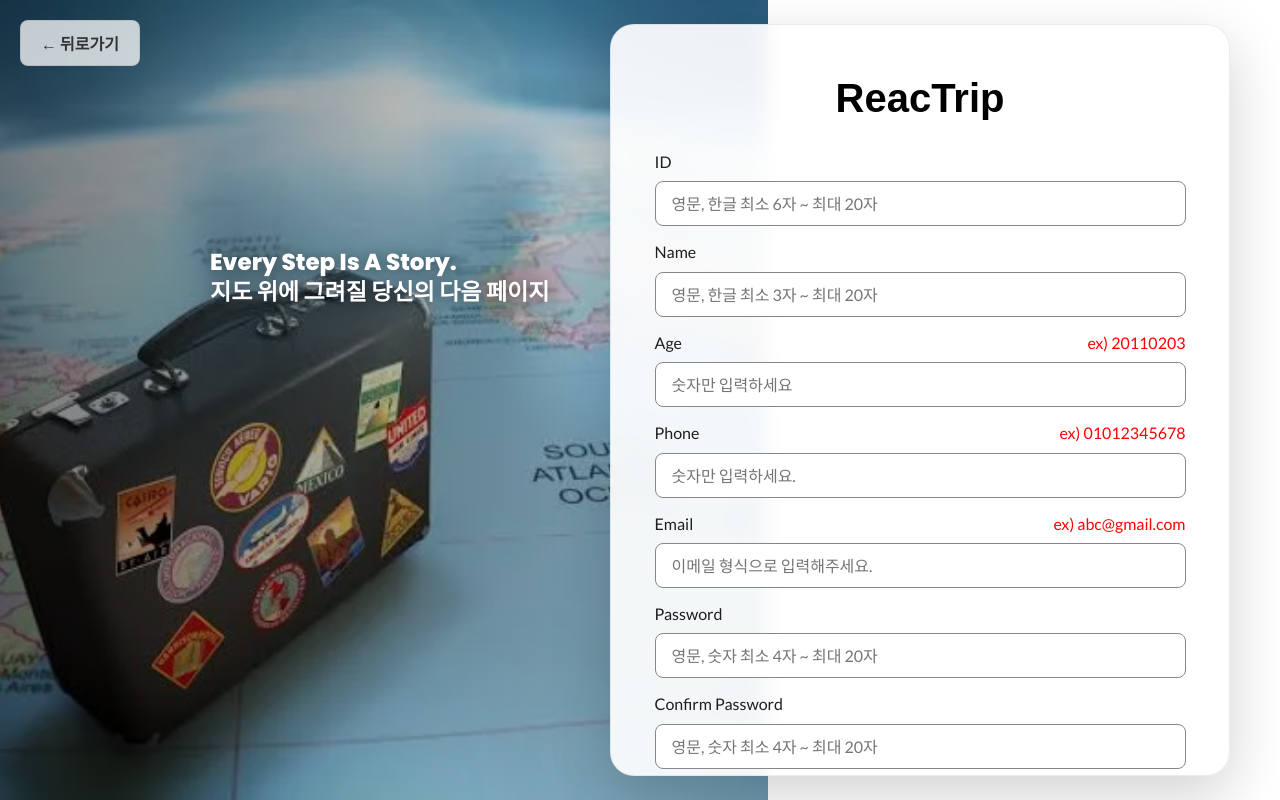
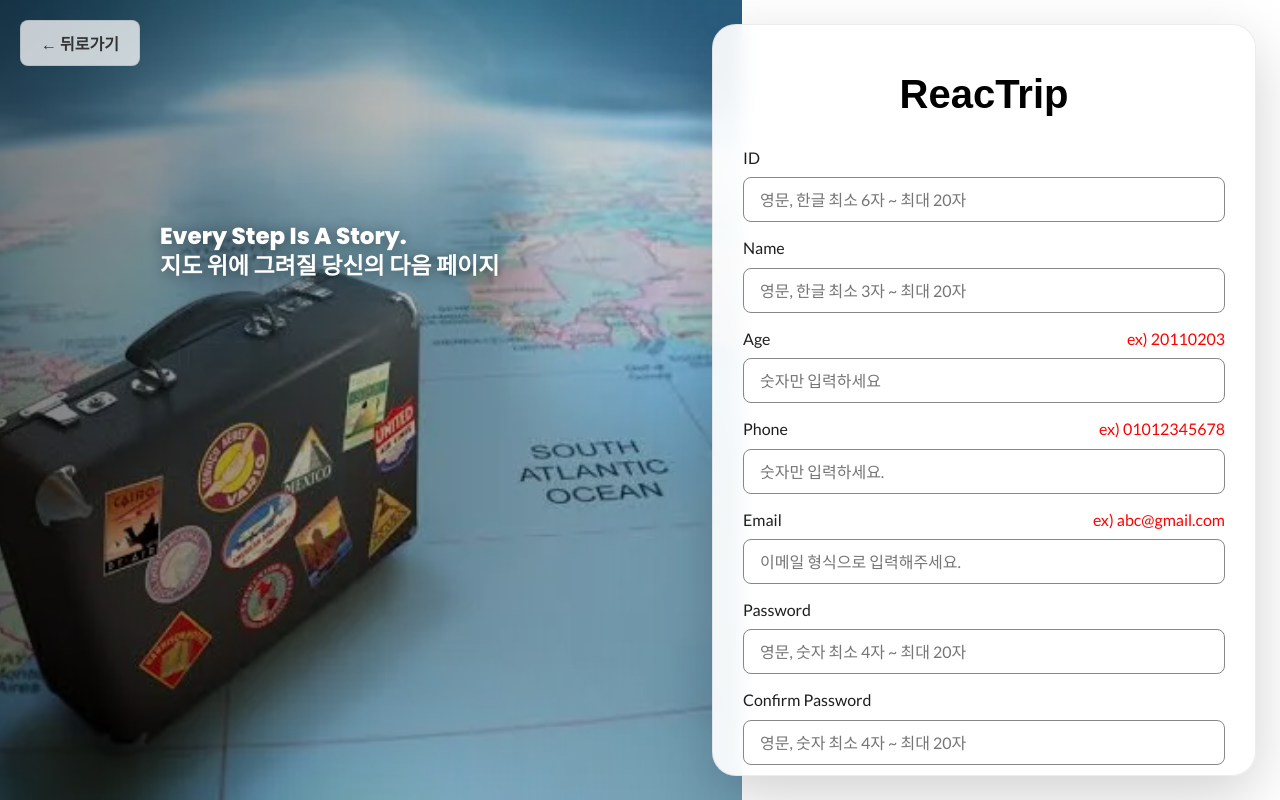
Before and after one commit to kanghyunseong/reactrip_react, a React (Vite) app: page /signup in a window 1280 px wide. Built offline with nearby package versions, Linux system fonts and the light colour scheme; a web font is replaced by a local one.

Commit message:
feat:관리자 일기 관리 목록 조회

```diff
--- a/src/components/login/LoginPage.styles.js
+++ b/src/components/login/LoginPage.styles.js
@@ -34,22 +34,41 @@ export const BackgroundImageContainer = styled.div`
     pointer-events: none;
   }
 
+  @media (max-width: 1600px) {
+    width: 62%;
+    max-width: 62%;
+  }
+
   @media (max-width: 1400px) {
-    width: 60%;
-    max-width: 60%;
-    height: 100%;
+    width: 58%;
+    max-width: 58%;
+  }
+
+  @media (max-width: 1200px) {
+    width: 52%;
+    max-width: 52%;
   }
 
   @media (max-width: 1024px) {
-    width: 55%;
-    max-width: 55%;
-    height: 100%;
+    width: 50%;
+    max-width: 50%;
+  }
+
+  @media (max-width: 900px) {
+    width: 45%;
+    max-width: 45%;
   }
 
   @media (max-width: 768px) {
     width: 100%;
     max-width: 100%;
-    height: 44vh;
+    height: 40vh;
+    min-height: 280px;
+  }
+
+  @media (max-width: 480px) {
+    height: 35vh;
+    min-height: 240px;
   }
 `;
 
@@ -71,14 +90,34 @@ export const LeftTextContainer = styled.div`
   top: 15.625rem;
   z-index: 2;
 
+  @media (max-width: 1400px) {
+    left: 10rem;
+    top: 14rem;
+  }
+
+  @media (max-width: 1200px) {
+    left: 7.5rem;
+    top: 13rem;
+  }
+
   @media (max-width: 1024px) {
-    left: 9.375rem;
-    top: 12.5rem;
+    left: 5rem;
+    top: 12rem;
+  }
+
+  @media (max-width: 900px) {
+    left: 3.5rem;
+    top: 11rem;
   }
 
   @media (max-width: 768px) {
     left: 1.25rem;
-    top: 9.375rem;
+    top: 8rem;
+  }
+
+  @media (max-width: 480px) {
+    left: 1rem;
+    top: 6rem;
   }
 `;
 
@@ -92,6 +131,21 @@ export const TitleText = styled.p`
   text-transform: capitalize;
   margin: 0 0 0.3125rem 0;
   text-shadow: 0 2px 14px rgba(0, 0, 0, 0.45);
+
+  @media (max-width: 1024px) {
+    font-size: 1.25rem;
+    line-height: 1.4rem;
+  }
+
+  @media (max-width: 768px) {
+    font-size: 1.125rem;
+    line-height: 1.3rem;
+  }
+
+  @media (max-width: 480px) {
+    font-size: 1rem;
+    line-height: 1.25rem;
+  }
 `;
 
 export const SubtitleText = styled.p`
@@ -103,6 +157,21 @@ export const SubtitleText = styled.p`
   text-transform: capitalize;
   margin: 0;
   text-shadow: 0 2px 14px rgba(0, 0, 0, 0.45);
+
+  @media (max-width: 1024px) {
+    font-size: 1.25rem;
+    line-height: 1.4rem;
+  }
+
+  @media (max-width: 768px) {
+    font-size: 1.125rem;
+    line-height: 1.3rem;
+  }
+
+  @media (max-width: 480px) {
+    font-size: 1rem;
+    line-height: 1.25rem;
+  }
 `;
 
 export const RightContainer = styled.div`
@@ -127,15 +196,37 @@ export const RightContainer = styled.div`
   overflow-y: auto;
   scrollbar-width: thin; /* Firefox */
 
+  @media (max-width: 1600px) {
+    width: 36rem;
+    max-width: calc(100vw - 11rem);
+    padding: 2.25rem 2rem;
+  }
+
   @media (max-width: 1400px) {
     right: 1.5rem;
+    width: 34rem;
     max-width: calc(100vw - 9.375rem);
+    padding: 2rem 1.875rem;
+  }
+
+  @media (max-width: 1200px) {
+    right: 1.25rem;
+    width: 32rem;
+    max-width: calc(100vw - 8rem);
+    padding: 2rem 1.75rem;
   }
 
   @media (max-width: 1024px) {
     right: 1.5rem;
     width: 31.25rem;
     max-width: calc(100vw - 9.375rem);
+    padding: 2rem 1.75rem;
+  }
+
+  @media (max-width: 900px) {
+    width: 28rem;
+    max-width: calc(100vw - 7rem);
+    padding: 1.875rem 1.5rem;
   }
 
   @media (max-width: 768px) {
@@ -151,6 +242,12 @@ export const RightContainer = styled.div`
     overflow: visible;
     padding: 2rem 1.25rem 2.25rem;
   }
+
+  @media (max-width: 480px) {
+    padding: 1.75rem 1rem 2rem;
+    margin-top: -1.25rem;
+    border-radius: 1.25rem 1.25rem 0 0;
+  }
 `;
 
 export const LogoContainer = styled.div`
@@ -158,6 +255,18 @@ export const LogoContainer = styled.div`
   height: 5.125rem;
   width: 13rem;
   margin-bottom: 0.875rem;
+
+  @media (max-width: 768px) {
+    height: 4.5rem;
+    width: 11.5rem;
+    margin-bottom: 0.75rem;
+  }
+
+  @media (max-width: 480px) {
+    height: 4rem;
+    width: 10rem;
+    margin-bottom: 0.625rem;
+  }
 `;
 
 export const LogoImg = styled.img`
@@ -182,23 +291,36 @@ export const LogoText = styled.p`
   text-align: center;
   margin: 0;
   width: 12.1875rem;
+
+  @media (max-width: 768px) {
+    font-size: 2.25rem;
+    height: 3.5rem;
+    width: 11rem;
+  }
+
+  @media (max-width: 480px) {
+    font-size: 2rem;
+    height: 3rem;
+    width: 10rem;
+  }
 `;
 
 export const FormContainer = styled.div`
   margin-top: 1.75rem;
   width: 100%;
   max-width: 26.5rem;
-  max-width: 100%;
 
   @media (max-width: 1024px) {
-    width: 100%;
-    max-width: 31.25rem;
+    max-width: 100%;
   }
 
   @media (max-width: 768px) {
-    width: 100%;
-    max-width: calc(100vw - 2.5rem);
-    padding: 0 1.25rem;
+    max-width: 100%;
+    padding: 0;
+  }
+
+  @media (max-width: 480px) {
+    margin-top: 1.5rem;
   }
 `;
 
@@ -206,6 +328,10 @@ export const FormBox = styled.form`
   display: flex;
   flex-direction: column;
   gap: 1.25rem;
+
+  @media (max-width: 480px) {
+    gap: 1rem;
+  }
 `;
 
 export const InputField = styled.div`
@@ -231,6 +357,11 @@ export const Input = styled.input`
   outline: none;
   transition: border-color 0.25s, box-shadow 0.25s;
 
+  @media (max-width: 480px) {
+    padding: 0.625rem 0.875rem;
+    font-size: 0.9375rem;
+  }
+
   &:focus {
     border-color: #4a90e2;
     box-shadow: 0 0 0 4px rgba(74, 144, 226, 0.18);
@@ -254,6 +385,12 @@ export const LoginButton = styled.button`
   cursor: pointer;
   transition: transform 0.15s, filter 0.2s;
   margin-top: 0.625rem;
+
+  @media (max-width: 480px) {
+    padding: 0.75rem;
+    font-size: 0.9375rem;
+    border-radius: 0.625rem;
+  }
 
   &:hover {
     filter: brightness(1.03);
@@ -296,9 +433,16 @@ export const LinksContainer = styled.div`
     color: inherit;
   }
 
+  @media (max-width: 768px) {
+    gap: 12px;
+    margin-top: 16px;
+  }
+
   @media (max-width: 480px) {
     flex-wrap: wrap;
     justify-content: center;
+    gap: 10px;
+    margin-top: 14px;
   }
 `;
 
@@ -309,6 +453,10 @@ export const LinkText = styled.span`
   cursor: pointer;
   text-decoration: none;
   transition: color 0.3s;
+
+  @media (max-width: 480px) {
+    font-size: 13px;
+  }
 
   &:hover {
     color: #357abd;
@@ -333,6 +481,20 @@ export const BackButton = styled.button`
   z-index: 1000;
   transition: all 0.3s;
 
+  @media (max-width: 768px) {
+    top: 12px;
+    left: 12px;
+    padding: 8px 16px;
+    font-size: 14px;
+  }
+
+  @media (max-width: 480px) {
+    top: 10px;
+    left: 10px;
+    padding: 6px 12px;
+    font-size: 13px;
+  }
+
   &:hover {
     background-color: rgba(255, 255, 255, 0.2);
     transform: translateY(-2px);
--- a/src/components/signup/SignUpPage.styles.js
+++ b/src/components/signup/SignUpPage.styles.js
@@ -34,17 +34,35 @@ export const BackgroundImageContainer = styled.div`
     pointer-events: none;
   }
 
+  @media (max-width: 1600px) {
+    width: 62%;
+  }
+
   @media (max-width: 1400px) {
-    width: 60%;
+    width: 58%;
+  }
+
+  @media (max-width: 1200px) {
+    width: 52%;
   }
 
   @media (max-width: 1024px) {
-    width: 55%;
+    width: 50%;
+  }
+
+  @media (max-width: 900px) {
+    width: 45%;
   }
 
   @media (max-width: 768px) {
     width: 100%;
-    height: 44vh;
+    height: 40vh;
+    min-height: 280px;
+  }
+
+  @media (max-width: 480px) {
+    height: 35vh;
+    min-height: 240px;
   }
 `;
 
@@ -66,14 +84,34 @@ export const LeftTextContainer = styled.div`
   top: 15.625rem;
   z-index: 2;
 
+  @media (max-width: 1400px) {
+    left: 10rem;
+    top: 14rem;
+  }
+
+  @media (max-width: 1200px) {
+    left: 7.5rem;
+    top: 13rem;
+  }
+
   @media (max-width: 1024px) {
-    left: 9.375rem;
-    top: 12.5rem;
+    left: 5rem;
+    top: 12rem;
+  }
+
+  @media (max-width: 900px) {
+    left: 3.5rem;
+    top: 11rem;
   }
 
   @media (max-width: 768px) {
     left: 1.25rem;
-    top: 9.375rem;
+    top: 8rem;
+  }
+
+  @media (max-width: 480px) {
+    left: 1rem;
+    top: 6rem;
   }
 `;
 
@@ -87,6 +125,21 @@ export const TitleText = styled.p`
   text-transform: capitalize;
   margin: 0 0 0.3125rem 0;
   text-shadow: 0 2px 14px rgba(0, 0, 0, 0.45);
+
+  @media (max-width: 1024px) {
+    font-size: 1.25rem;
+    line-height: 1.4rem;
+  }
+
+  @media (max-width: 768px) {
+    font-size: 1.125rem;
+    line-height: 1.3rem;
+  }
+
+  @media (max-width: 480px) {
+    font-size: 1rem;
+    line-height: 1.25rem;
+  }
 `;
 
 export const SubtitleText = styled.p`
@@ -98,6 +151,21 @@ export const SubtitleText = styled.p`
   text-transform: capitalize;
   margin: 0;
   text-shadow: 0 2px 14px rgba(0, 0, 0, 0.45);
+
+  @media (max-width: 1024px) {
+    font-size: 1.25rem;
+    line-height: 1.4rem;
+  }
+
+  @media (max-width: 768px) {
+    font-size: 1.125rem;
+    line-height: 1.3rem;
+  }
+
+  @media (max-width: 480px) {
+    font-size: 1rem;
+    line-height: 1.25rem;
+  }
 `;
 
 export const RightContainer = styled.div`
@@ -123,15 +191,37 @@ export const RightContainer = styled.div`
   overflow-y: auto;
   scrollbar-width: thin; /* Firefox */
 
+  @media (max-width: 1600px) {
+    width: 36rem;
+    max-width: calc(100vw - 11rem);
+    padding: 2.25rem 2rem;
+  }
+
   @media (max-width: 1400px) {
-    right: 3.125rem;
+    right: 1.5rem;
+    width: 34rem;
     max-width: calc(100vw - 9.375rem);
+    padding: 2rem 1.875rem;
+  }
+
+  @media (max-width: 1200px) {
+    right: 1.25rem;
+    width: 32rem;
+    max-width: calc(100vw - 8rem);
+    padding: 2rem 1.75rem;
   }
 
   @media (max-width: 1024px) {
-    right: 3.125rem;
+    right: 1.5rem;
     width: 31.25rem;
     max-width: calc(100vw - 9.375rem);
+    padding: 2rem 1.75rem;
+  }
+
+  @media (max-width: 900px) {
+    width: 28rem;
+    max-width: calc(100vw - 7rem);
+    padding: 1.875rem 1.5rem;
   }
 
   @media (max-width: 768px) {
@@ -147,6 +237,12 @@ export const RightContainer = styled.div`
     overflow: visible;
     padding: 2rem 1.25rem 2.25rem;
   }
+
+  @media (max-width: 480px) {
+    padding: 1.75rem 1rem 2rem;
+    margin-top: -1.25rem;
+    border-radius: 1.25rem 1.25rem 0 0;
+  }
 `;
 
 export const LogoContainer = styled.div`
@@ -154,6 +250,18 @@ export const LogoContainer = styled.div`
   height: 5.125rem;
   width: 13rem;
   margin-bottom: 0.9375rem;
+
+  @media (max-width: 768px) {
+    height: 4.5rem;
+    width: 11.5rem;
+    margin-bottom: 0.75rem;
+  }
+
+  @media (max-width: 480px) {
+    height: 4rem;
+    width: 10rem;
+    margin-bottom: 0.625rem;
+  }
 `;
 
 export const LogoImg = styled.img`
@@ -178,6 +286,18 @@ export const LogoText = styled.p`
   text-align: center;
   margin: 0;
   width: 12.1875rem;
+
+  @media (max-width: 768px) {
+    font-size: 2.25rem;
+    height: 3.5rem;
+    width: 11rem;
+  }
+
+  @media (max-width: 480px) {
+    font-size: 2rem;
+    height: 3rem;
+    width: 10rem;
+  }
 `;
 
 export const FormContainer = styled.div`
@@ -187,13 +307,17 @@ export const FormContainer = styled.div`
 
   @media (max-width: 1024px) {
     width: 100%;
-    max-width: 31.25rem;
+    max-width: 100%;
   }
 
   @media (max-width: 768px) {
     width: 100%;
-    max-width: calc(100vw - 2.5rem);
-    padding: 0 1.25rem;
+    max-width: 100%;
+    padding: 0;
+  }
+
+  @media (max-width: 480px) {
+    margin-top: 1.5rem;
   }
 `;
 
@@ -201,6 +325,14 @@ export const FormBox = styled.form`
   display: flex;
   flex-direction: column;
   gap: 0.9375rem;
+
+  @media (max-width: 768px) {
+    gap: 0.875rem;
+  }
+
+  @media (max-width: 480px) {
+    gap: 0.75rem;
+  }
 `;
 
 export const InputField = styled.div`
@@ -219,6 +351,10 @@ export const InputLabel = styled.label`
   display: flex;
   align-items: center;
   justify-content: space-between;
+
+  @media (max-width: 480px) {
+    font-size: 0.9375rem;
+  }
 `;
 
 export const Input = styled.input`
@@ -233,6 +369,11 @@ export const Input = styled.input`
   transition: border-color 0.25s, box-shadow 0.25s;
   background-color: white;
   color: #1e1e1e;
+
+  @media (max-width: 480px) {
+    padding: 10px 14px;
+    font-size: 15px;
+  }
 
   &:focus {
     border-color: #4a90e2;
@@ -251,6 +392,10 @@ export const ExampleText = styled.span`
   color: red;
   margin: 0;
   line-height: 1;
+
+  @media (max-width: 480px) {
+    font-size: 14px;
+  }
 `;
 
 export const SignUpButton = styled.button`
@@ -267,6 +412,13 @@ export const SignUpButton = styled.button`
   transition: transform 0.15s, filter 0.2s;
   margin-top: 10px;
   height: 40px;
+
+  @media (max-width: 480px) {
+    padding: 10px;
+    font-size: 15px;
+    height: 38px;
+    border-radius: 0.625rem;
+  }
 
   &:hover {
     filter: brightness(1.03);
@@ -285,6 +437,11 @@ export const TextLink = styled.p`
   margin: 10px 0;
   cursor: pointer;
   line-height: 1.4;
+
+  @media (max-width: 480px) {
+    font-size: 15px;
+    margin: 8px 0;
+  }
 `;
 
 export const LoginLinkButton = styled.button`
@@ -300,6 +457,13 @@ export const LoginLinkButton = styled.button`
   cursor: pointer;
   transition: transform 0.15s, filter 0.2s;
   height: 40px;
+
+  @media (max-width: 480px) {
+    padding: 10px;
+    font-size: 15px;
+    height: 38px;
+    border-radius: 0.625rem;
+  }
 
   &:hover {
     filter: brightness(1.03);
@@ -327,6 +491,20 @@ export const BackButton = styled.button`
   z-index: 1000;
   transition: all 0.3s;
 
+  @media (max-width: 768px) {
+    top: 12px;
+    left: 12px;
+    padding: 8px 16px;
+    font-size: 14px;
+  }
+
+  @media (max-width: 480px) {
+    top: 10px;
+    left: 10px;
+    padding: 6px 12px;
+    font-size: 13px;
+  }
+
   &:hover {
     background-color: rgba(255, 255, 255, 0.2);
     transform: translateY(-2px);
```
Also changed, not shown: src/components/admin/features/diaries/DiariesSection.jsx (+123 -20 lines), src/components/admin/features/notices/NoticesSection.jsx (+6 -8 lines).
